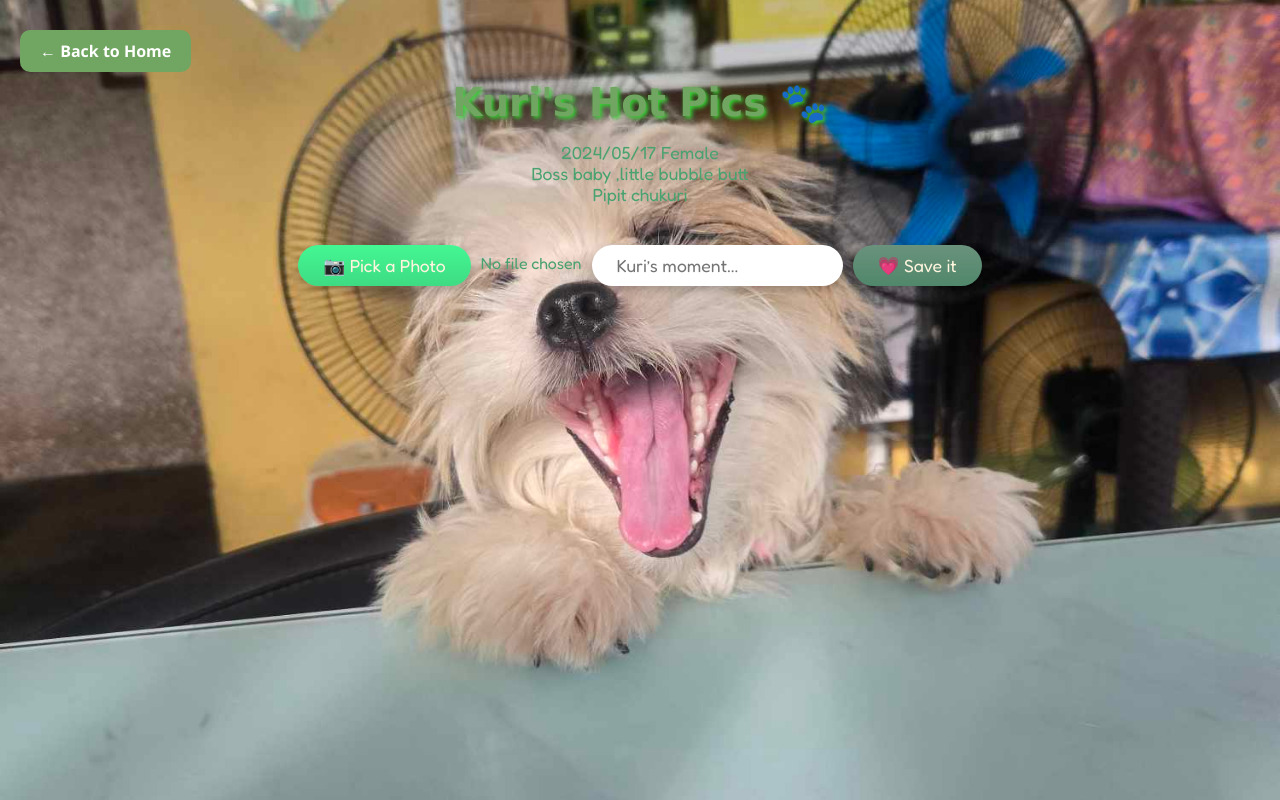
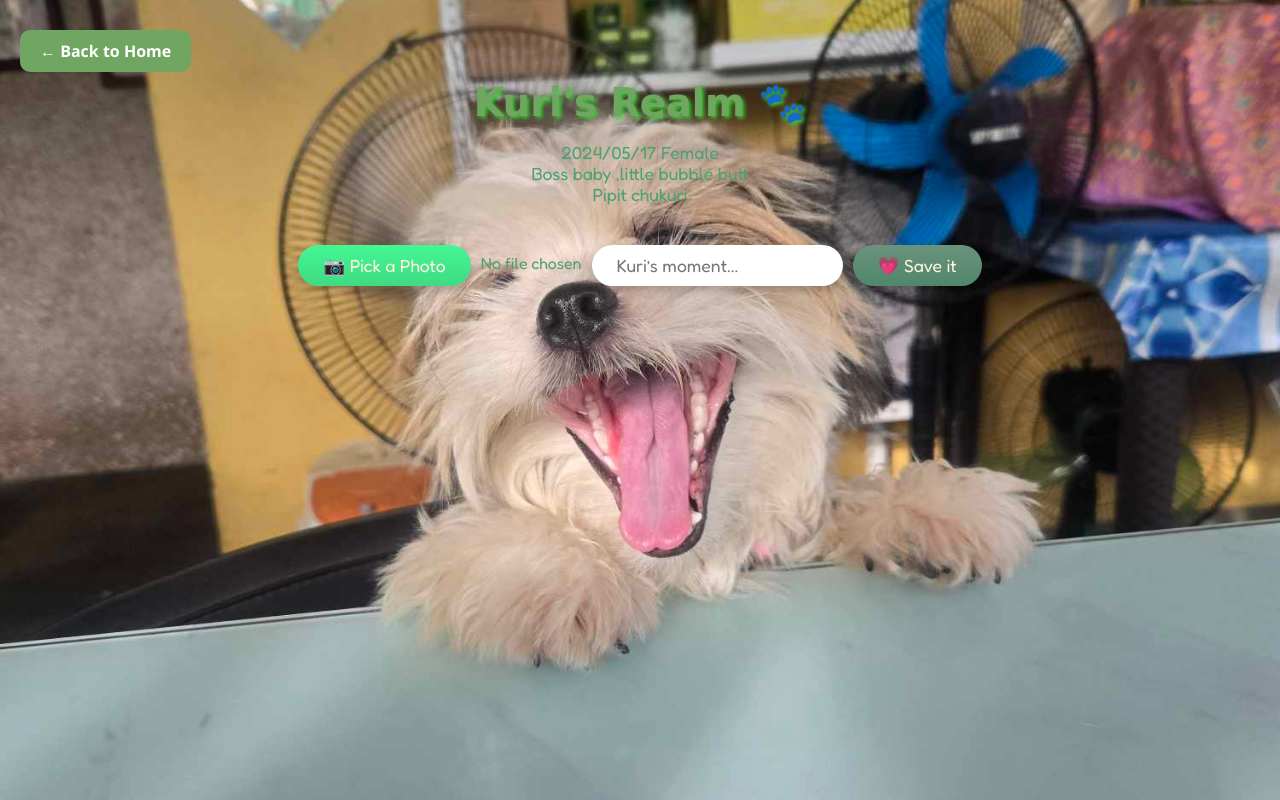
Before and after one commit to sihayaa/family-pets, a plain HTML site: page kuri.html in a window 1280 px wide. Drawn offline with nearby package versions, Linux system fonts and the light colour scheme; a web font is replaced by a local one.

Commit message:
Update kuri.html

```diff
--- a/kuri.html
+++ b/kuri.html
@@ -210,7 +210,7 @@
 </head>
 <body>
   <a href="index.html" class="back-button">← Back to Home</a>
-  <h1>Kuri's Hot Pics</h1>
+  <h1>Kuri's Realm</h1>
   <p class="bio">2024/05/17  Female
 Boss baby ,little bubble butt
 Pipit chukuri</p>
```
